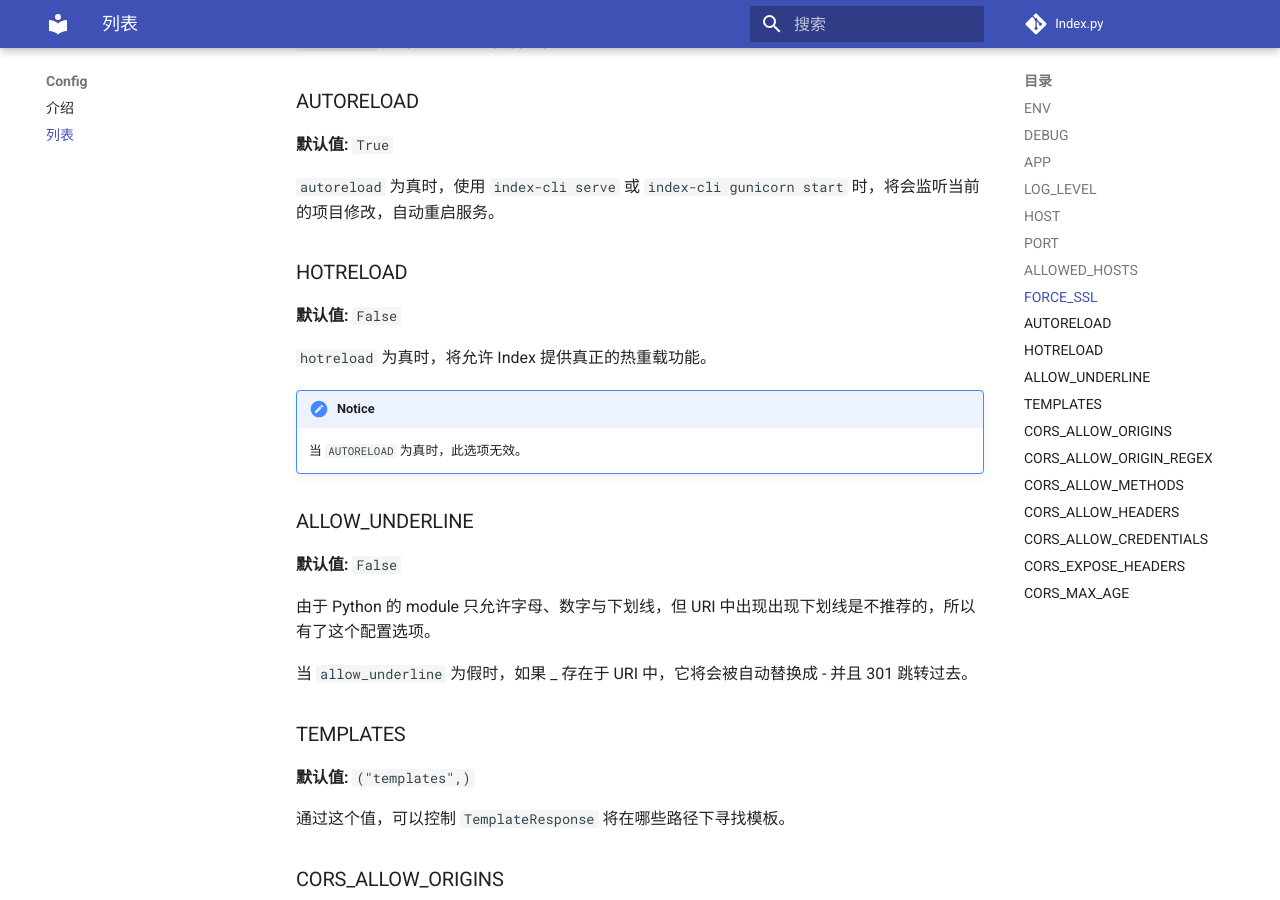
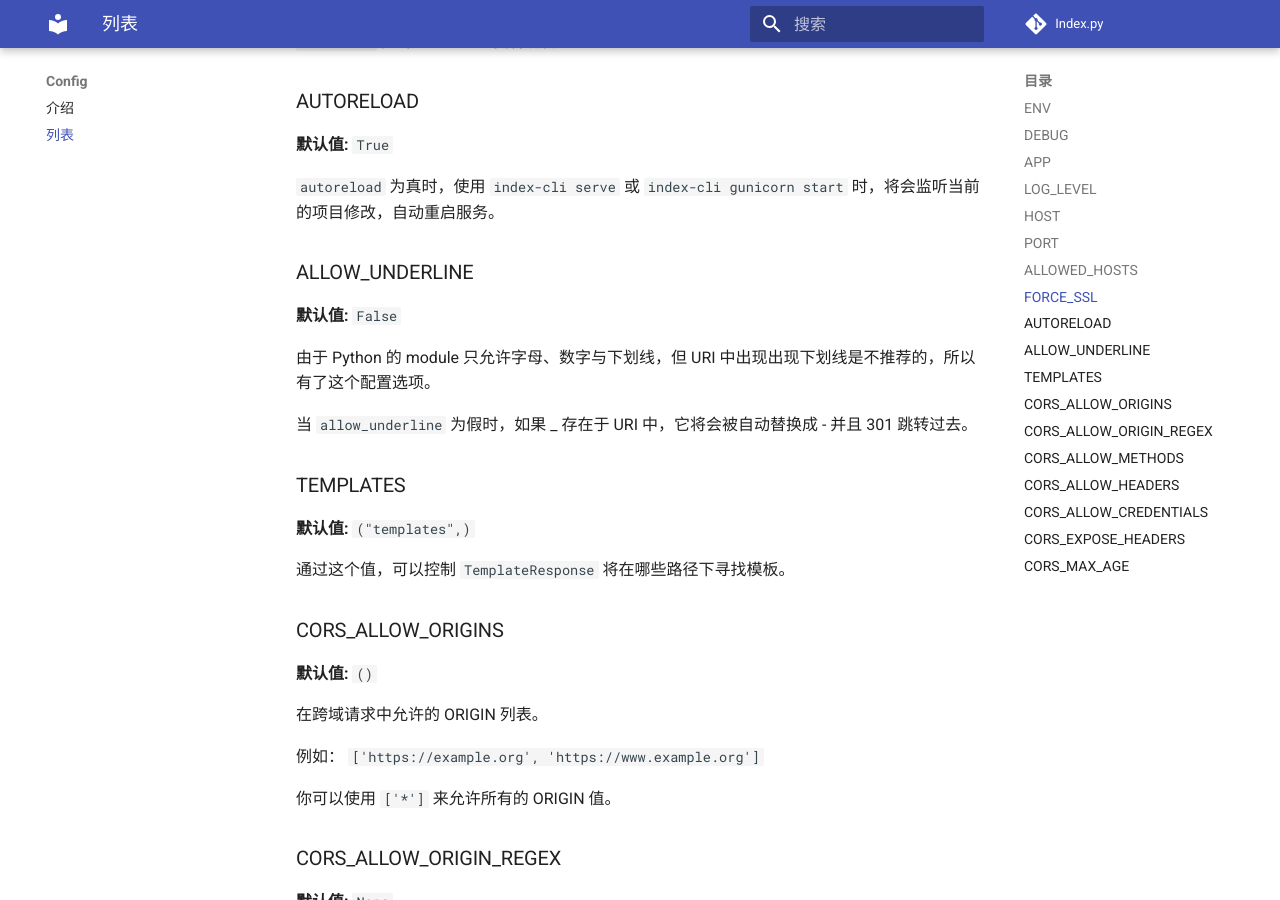
Before and after one commit to abersheeran/kui, an MkDocs documentation site: the page built from docs/config/list.md, in a window 1280 px wide and 900 px high, scrolled down 1984 px. Built offline with MkDocs 1.6.1 and Material for MkDocs 9.7.7, drawn with Linux system fonts in a browser that asks for light colours; comment, search, counter and statistics services are not loaded.

Commit message:
update docs

````diff
--- a/docs/config/index.md
+++ b/docs/config/index.md
@@ -29,24 +29,22 @@ cors_allow_origins: ["*"]
 cors_allow_methods: ["GET"]
 cors_allow_credentials: false
 templates: ["templates", "other_templates"]
-autoreload: false
-hotreload: true
 
 # use in development
 dev:
-    "host": "localhost"
-    "debug": true
-    "log_level": "debug"
+  "host": "localhost"
+  "debug": true
+  "log_level": "debug"
 
 # use in production
 pro:
-    "host": "127.0.0.1"
-    "port": "41900"
-    "log_level": "warning"
+  "host": "127.0.0.1"
+  "port": "41900"
+  "log_level": "warning"
 
 # use in test
 test:
-    log_level: "debug"
+  log_level: "debug"
 ```
 
 ## 什么是配置隔离？
--- a/docs/config/list.md
+++ b/docs/config/list.md
@@ -78,15 +78,6 @@ log_level   | logging
 
 `autoreload` 为真时，使用 `index-cli serve` 或 `index-cli gunicorn start` 时，将会监听当前的项目修改，自动重启服务。
 
-### HOTRELOAD
-
-**默认值:** `False`
-
-`hotreload` 为真时，将允许 Index 提供真正的热重载功能。
-
-!!! notice
-    当 `AUTORELOAD` 为真时，此选项无效。
-
 ### ALLOW_UNDERLINE
 
 **默认值:** `False`
````
Also changed, not shown: docs/http.md (+3 -3 lines), 1 other file.
